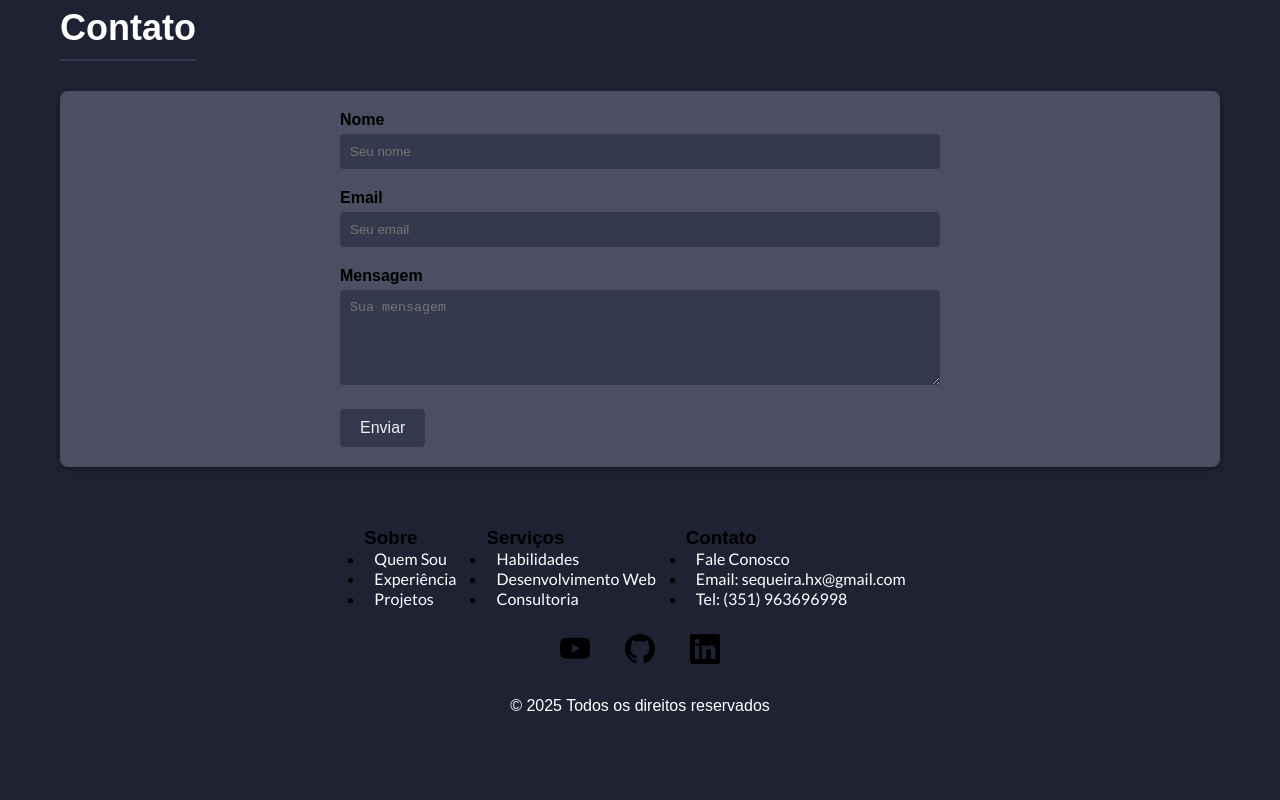
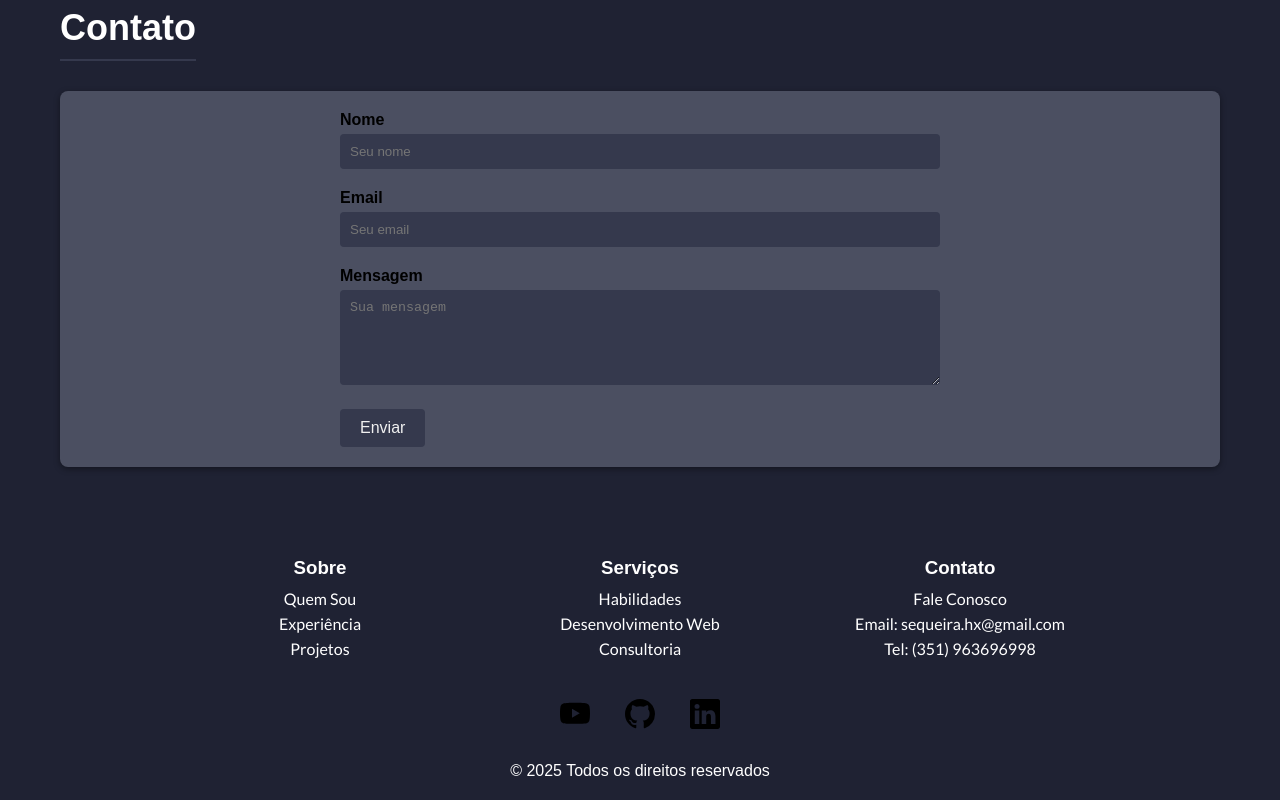
Before and after one commit to riboque/protocolo1, a plain HTML site: page index.html in a window 1280 px wide. Shown: the part 2590-3390 px from the top of the page. Before the commit the page ends 3305 px from the top, so only its background shows below. Drawn offline with Linux system fonts and the light colour scheme; files whose address does not match are found by name; a web font is replaced by a local one.

Commit message:
Update index.html

```diff
--- a/index.html
+++ b/index.html
@@ -318,43 +318,54 @@
   </div>
 
   <!-- Footer Reformulado -->
-  <footer>
+
+  <footer id="footer2">
     <div class="footer-top">
-      <div>
-        <h3>Sobre</h3>
+      <div class="footer-section animated">
+        <h3 data-translate="footer_about">Sobre</h3>
         <ul>
-          <li><a href="#about">Quem Sou</a></li>
-          <li><a href="#experience">Experiência</a></li>
-          <li><a href="#projects">Projetos</a></li>
+          <li><a href="#about" data-translate="footer_who">Quem Sou</a></li>
+          <li><a href="#experience" data-translate="footer_experience">Experiência</a></li>
+          <li><a href="#projects" data-translate="footer_projects">Projetos</a></li>
         </ul>
       </div>
-      <div>
-        <h3>Serviços</h3>
+
+      <div class="footer-section animated">
+        <h3 data-translate="footer_services">Serviços</h3>
         <ul>
-          <li><a href="#skills">Habilidades</a></li>
-          <li><a href="#projects">Desenvolvimento Web</a></li>
-          <li><a href="#projects">Consultoria</a></li>
+          <li><a href="#skills" data-translate="footer_skills">Habilidades</a></li>
+          <li><a href="#projects" data-translate="footer_webdev">Desenvolvimento Web</a></li>
+          <li><a href="#projects" data-translate="footer_consult">Consultoria</a></li>
         </ul>
       </div>
-      <div>
-        <h3>Contato</h3>
+
+      <div class="footer-section animated">
+        <h3 data-translate="footer_contact">Contato</h3>
         <ul>
-          <li><a href="#contact">Fale Conosco</a></li>
-          <li><a href="mailto:">Email: sequeira.hx@gmail.com</a></li>
+          <li><a href="#contact" data-translate="footer_contactus">Fale Conosco</a></li>
+          <li><a href="mailto:sequeira.hx@gmail.com">Email: sequeira.hx@gmail.com</a></li>
           <li><a href="tel:+351963696998">Tel: (351) 963696998</a></li>
         </ul>
       </div>
     </div>
-    <div class="social-icons">
+
+
+
+    <div class="social-icons animated">
       <a href="https://www.youtube.com/@Se-li" target="_blank">
-        <img src="youtube.svg" alt="Youtube"></a>
+        <img src="youtube.svg" alt="Youtube">
+      </a>
       <a href="https://github.com/riboque" target="_blank">
-        <img src="github.svg" alt="Instagram"></a>
+        <img src="github.svg" alt="GitHub">
+      </a>
       <a href="https://www.linkedin.com/in/gelson-sequeira-04333b343/" target="_blank">
-        <img src="linkedin.svg" alt="LinkedIn"></a>
+        <img src="linkedin.svg" alt="LinkedIn">
+      </a>
     </div>
-    <p>© 2025 Todos os direitos reservados</p>
+
+    <p class="animated">© 2025 Todos os direitos reservados</p>
   </footer>
+
 
   <!-- Script para animação sequencial: apenas elementos dentro das section -->
   <script>
```
